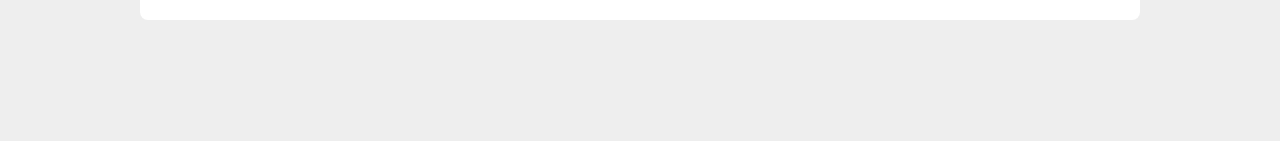
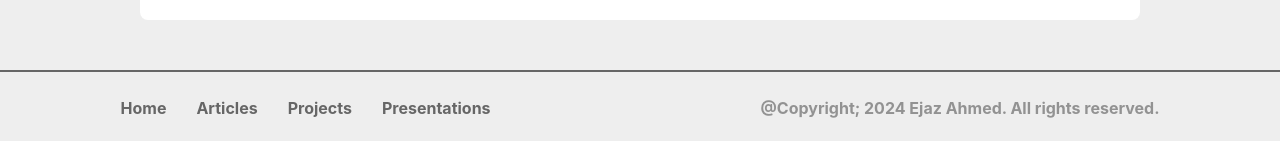
Before and after one commit to torqbit/masite, a React (Create React App) app: page / in a window 1280 px wide. Shown: the part 1341-1482 px from the top of the page. Before the commit the page ends 1411 px from the top, so only its background shows below. Built offline with nearby package versions, Linux system fonts and the light colour scheme.

Commit message:
Added Footer Section

```diff
--- a/src/App.js
+++ b/src/App.js
@@ -3,6 +3,7 @@
 import About from './components/About/About';
 import Articles from './components/Articles/Articles';
 import Nav from './components/Nav/Nav';
+import Footer from './components/Footer/Footer';
 
 function App() {
   return (
@@ -10,6 +11,7 @@
       <Nav links={appConfig.links} />
       <About {...appConfig.about} />
       <Articles articles={appConfig.articles} />
+      <Footer links={appConfig.links} name={appConfig.footer.author} />
     </div>
   );
 }
--- a/src/app.config.js
+++ b/src/app.config.js
@@ -42,7 +42,7 @@
         }
     ],
     footer: {
-        author: ""
+        author: "Ejaz Ahmed"
     }
 }
 
--- /dev/null
+++ b/src/components/Footer/Footer.css
@@ -0,0 +1,34 @@
+footer{
+    display: flex;
+    justify-content: center;
+    padding: 10px;
+    border-top:2px solid #666 ;
+    gap: 270px;
+}
+.footer-links{
+    align-items: center;
+    display: flex;
+    gap: 30px;
+}
+footer a{
+    font-weight: bold;
+    color: #666;
+}
+footer a:hover{
+    color: black;
+}
+footer p{
+    font-weight: bold;
+    color: #666666ae;
+}
+
+@media screen and (max-width: 425px){
+
+    footer{
+        margin: 20px 0;
+        display: block;
+    }
+    footer > ul{
+        flex-direction: column;
+    }
+}
--- /dev/null
+++ b/src/components/Footer/Footer.jsx
@@ -0,0 +1,22 @@
+import React from 'react';
+import './Footer.css';
+
+export default function Footer({ links, name }) {
+    return (
+        <footer>
+        <ul className="footer-links">
+            {links.map((link, index) => (
+                <li key={index}>
+                    <a href={`#${link.toLowerCase()}`}>{link}</a>
+                </li>
+            ))}
+        </ul>
+        <p> @Copyright; 2024 {name}. All rights reserved.</p>
+    </footer>
+);
+}
+
+// function FooterContent({ links, name }) {
+//     return (
+
+// }
```
